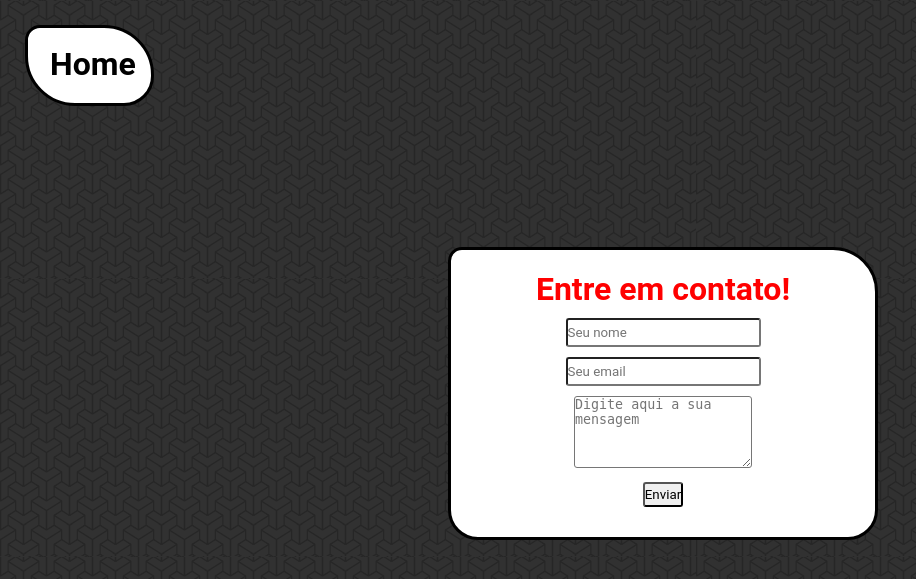
After one commit to barbaha/Portfolio, a PHP site: page /contato.html in a window 1280 px wide. The commit adds this page. Shown: the top 579 px of the page, without its empty margins (0-916 px from the left). Run offline with PHP 8.4, Linux system fonts and the light colour scheme.

Commit message:
página de contato

```diff
--- /dev/null
+++ b/contato.html
@@ -0,0 +1,27 @@
+<!doctype html>
+<html>
+    <head>
+        <meta charset="utf-8">
+        <meta name="description" content="">
+        <meta name="viewport" content="width=device-width, initial-scale=1">
+        <title>Contato</title>
+        <link rel="stylesheet" href="style.css">
+    </head>
+    <body>
+        <div class="button">
+			<h1>
+		        <a href="index.html">Home</a>
+			</h1>
+	    </div>
+
+	    <form method="post" name="myemailform" action="form-to-email.php">
+	    	<h1>Entre em contato!</h1>
+				<input type="text" required="required" name="name" id="name" placeholder="Seu nome" pattern="[a-z\s]+$" min="4" max="40"><br>
+				<input type="text" required="required" name="email" placeholder="Seu email" pattern="[a-z0-9._%+-]+@[a-z0-9.-]+\.[a-z]{2,4}$"><br>
+				<center>
+					<textarea name="message" placeholder="Digite aqui a sua mensagem"></textarea>
+				</center>
+			<input type="submit" name='submit' value="Enviar" id = "button">
+		</form>
+    </body>
+</html>
--- a/style.css
+++ b/style.css
@@ -168,11 +168,27 @@ form{
 	border-radius: 14px 45px 30px 30px;
 	margin: 11% 10% 10% 35%;
 	padding: 20px;
-	height: 10%;
+	/* height: 10%; */
 	width: 30%;
 	border-style: solid;
 	border-color: #000;
 
+}
+
+form > h1{
+	margin-bottom: 10px;
+}
+
+form > input{
+	height: 25px;
+	margin-bottom: 10px;
+	border-radius: 3px;
+}
+
+form > center > textarea{
+	height: 70px;
+	margin-bottom: 10px;
+	border-radius: 3px;
 }
 
 h3{
```
Also changed, not shown: comentarios/comentario.php (+14 -4 lines), comentarios/comentarios.php (+13 -2 lines), form-to-email.php (added, +72 -0 lines), index.html (+11 -5 lines), sucksess.html (added, +21 -0 lines).
